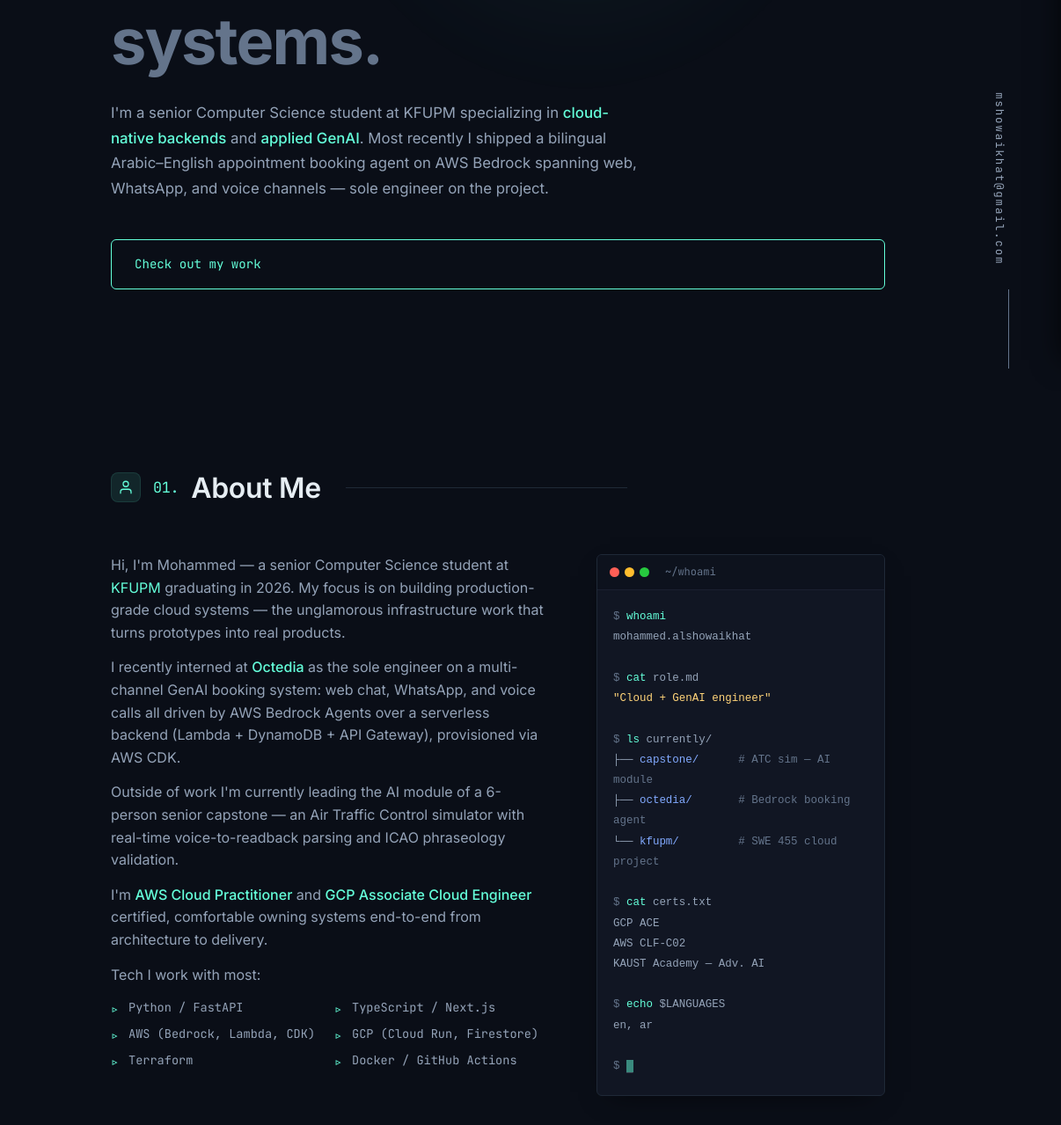
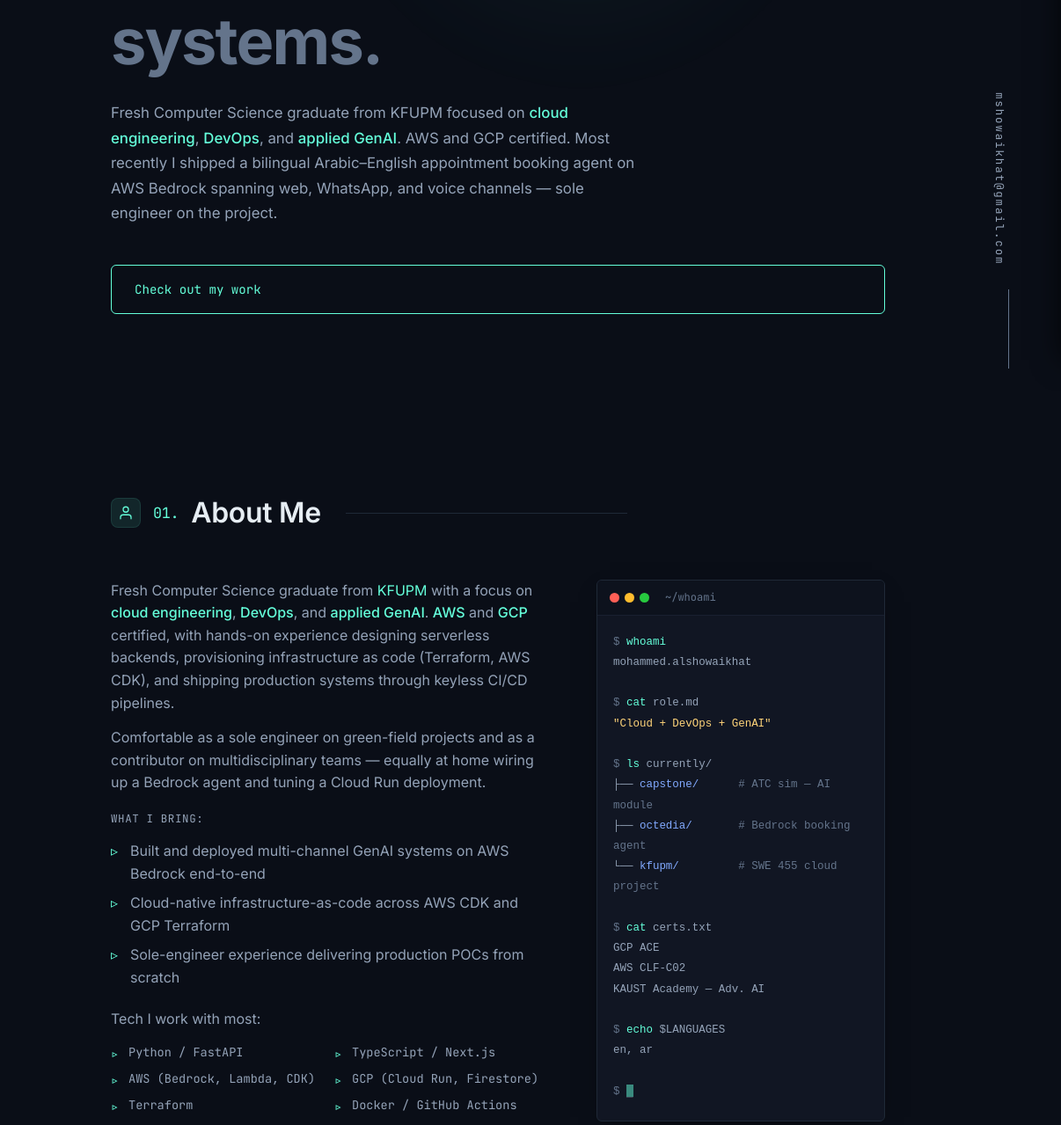
Before and after one commit to mshowaikhat/mshowaikhat.github.io, a plain HTML site: page index.html in a window 1280 px wide. Shown: the part 381-1660 px from the top of the page at 88% size, 74-1280 px from the left. Drawn offline with Linux system fonts and the light colour scheme.

Commit message:
Update About content to match CV Profile, fresh grad framing

```diff
--- a/index.html
+++ b/index.html
@@ -81,11 +81,12 @@
       <h1 class="hero-name reveal">Mohammed Alshowaikhat.</h1>
       <h2 class="hero-tag reveal">I build cloud-native systems.</h2>
       <p class="hero-blurb reveal">
-        I'm a senior Computer Science student at KFUPM specializing in
-        <strong>cloud-native backends</strong> and <strong>applied GenAI</strong>.
-        Most recently I shipped a bilingual Arabic–English appointment booking
-        agent on AWS Bedrock spanning web, WhatsApp, and voice channels — sole
-        engineer on the project.
+        Fresh Computer Science graduate from KFUPM focused on
+        <strong>cloud engineering</strong>, <strong>DevOps</strong>, and
+        <strong>applied GenAI</strong>. AWS and GCP certified. Most recently
+        I shipped a bilingual Arabic–English appointment booking agent on AWS
+        Bedrock spanning web, WhatsApp, and voice channels — sole engineer on
+        the project.
       </p>
       <a href="#projects" class="btn reveal">Check out my work</a>
     </section>
@@ -98,24 +99,26 @@
       <div class="about-grid">
         <div class="about-text">
           <p>
-            Hi, I'm Mohammed — a senior Computer Science student at
+            Fresh Computer Science graduate from
             <a href="https://www.kfupm.edu.sa" target="_blank" rel="noopener noreferrer">KFUPM</a>
-            graduating in 2026. My focus is on building production-grade cloud
-            systems — the unglamorous infrastructure work that turns prototypes
-            into real products.
+            with a focus on <strong>cloud engineering</strong>,
+            <strong>DevOps</strong>, and <strong>applied GenAI</strong>.
+            <strong>AWS</strong> and <strong>GCP</strong> certified, with hands-on
+            experience designing serverless backends, provisioning infrastructure
+            as code (Terraform, AWS CDK), and shipping production systems through
+            keyless CI/CD pipelines.
           </p>
           <p>
-            I recently interned at <strong>Octedia</strong> as the sole engineer
-            on a multi-channel GenAI booking system: web chat, WhatsApp, and
-            voice calls all driven by AWS Bedrock Agents over a serverless
-            backend (Lambda + DynamoDB + API Gateway), provisioned via AWS CDK.
+            Comfortable as a sole engineer on green-field projects and as a
+            contributor on multidisciplinary teams — equally at home wiring up
+            a Bedrock agent and tuning a Cloud Run deployment.
           </p>
-          <p>
-            Outside of work I'm currently leading the AI module of a 6-person
-            senior capstone — an Air Traffic Control simulator with real-time
-            voice-to-readback parsing and ICAO phraseology validation.
-          </p>
-          <p>I'm <strong>AWS Cloud Practitioner</strong> and <strong>GCP Associate Cloud Engineer</strong> certified, comfortable owning systems end-to-end from architecture to delivery.</p>
+          <p class="about-callout">What I bring:</p>
+          <ul class="about-highlights">
+            <li>Built and deployed multi-channel GenAI systems on AWS Bedrock end-to-end</li>
+            <li>Cloud-native infrastructure-as-code across AWS CDK and GCP Terraform</li>
+            <li>Sole-engineer experience delivering production POCs from scratch</li>
+          </ul>
           <p>Tech I work with most:</p>
           <ul class="about-skills">
             <li>Python / FastAPI</li>
@@ -136,7 +139,7 @@
 mohammed.alshowaikhat
 
 <span class="t-mute">$</span> <span class="t-key">cat</span> role.md
-<span class="t-str">"Cloud + GenAI engineer"</span>
+<span class="t-str">"Cloud + DevOps + GenAI"</span>
 
 <span class="t-mute">$</span> <span class="t-key">ls</span> currently/
 ├── <span class="t-dir">capstone/</span>      <span class="t-mute"># ATC sim — AI module</span>
--- a/styles.css
+++ b/styles.css
@@ -468,6 +468,31 @@ section {
 }
 .about-text a:hover { border-bottom-color: var(--accent); }
 
+.about-callout {
+  font-family: var(--mono);
+  font-size: 0.78rem;
+  letter-spacing: 0.05em;
+  text-transform: uppercase;
+  color: var(--accent);
+  margin: 18px 0 8px;
+}
+.about-highlights {
+  list-style: none;
+  margin: 0 0 22px;
+  padding: 0;
+}
+.about-highlights li {
+  position: relative;
+  padding-left: 22px;
+  margin-bottom: 8px;
+  color: var(--text-dim);
+  line-height: 1.6;
+}
+.about-highlights li::before {
+  content: '▹';
+  position: absolute; left: 0; top: 0;
+  color: var(--accent);
+}
 .about-skills {
   display: grid;
   grid-template-columns: 1fr 1fr;
```
Also changed, not shown: 1 other file.
